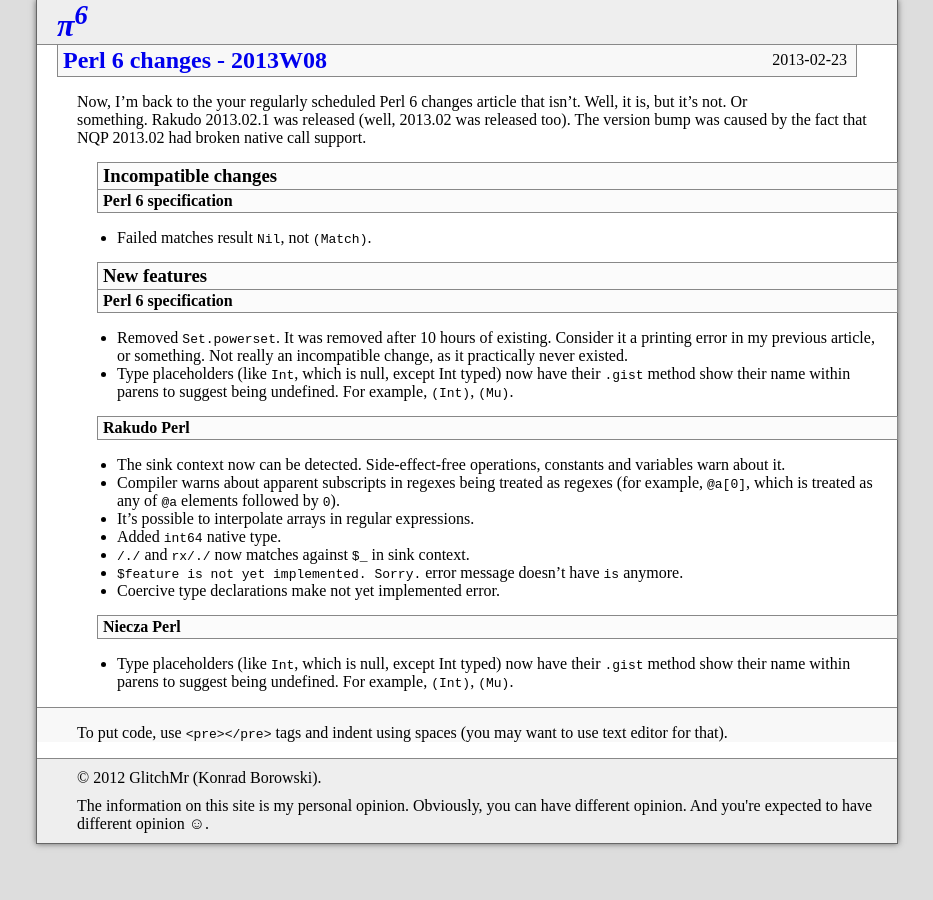
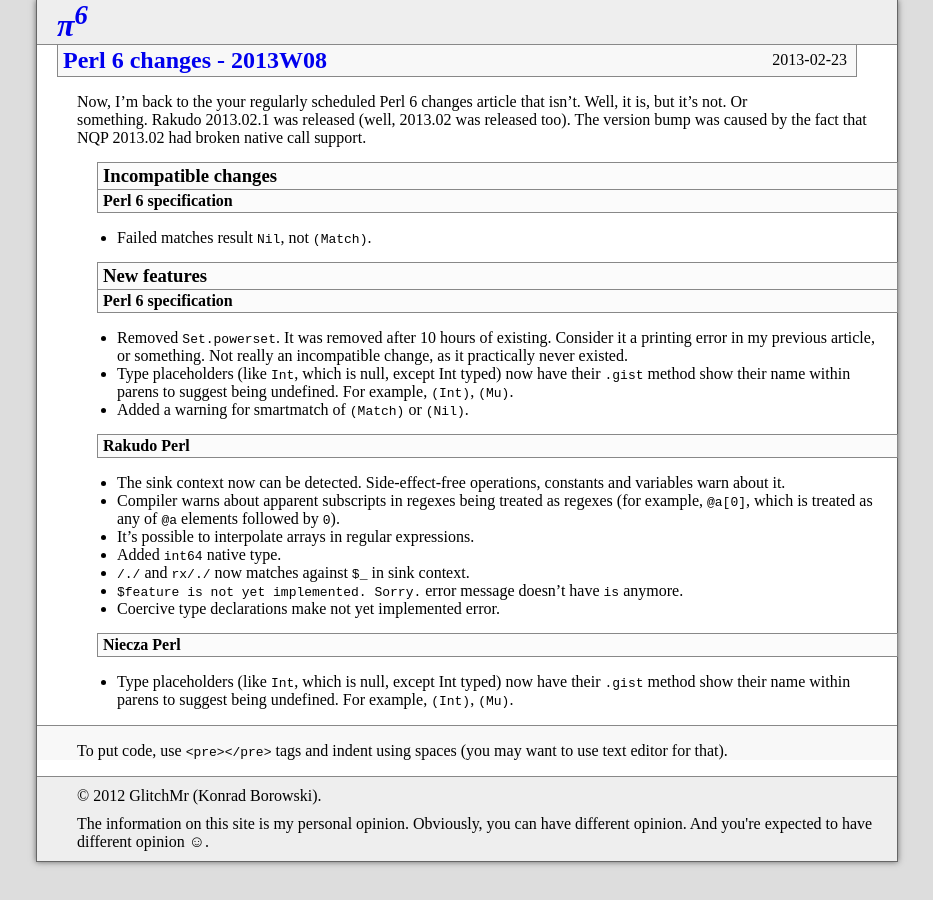
Before and after one commit to KamilaBorowska/old-xfix.github.io, a Jekyll site: the page built from _posts/2013-02-23-perl-6-changes-2013W08.md, in a window 1280 px wide. Shown: the whole page, without its empty margins (173-1106 px from the left). Built offline with Jekyll 4.4.1, drawn with Linux system fonts in a browser that asks for light colours; comment, search, counter and statistics services are not loaded.

Commit message:
Changes made during uploading of article are fun.

```diff
--- a/_posts/2013-02-23-perl-6-changes-2013W08.md
+++ b/_posts/2013-02-23-perl-6-changes-2013W08.md
@@ -19,6 +19,7 @@
 * Type placeholders (like `Int`, which is null, except Int typed)
   now have their `.gist` method show their name within parens to
   suggest being undefined. For example, `(Int)`, `(Mu)`.
+* Added a warning for smartmatch of `(Match)` or `(Nil)`.
 
 #### Rakudo Perl
 * The sink context now can be detected. Side-effect-free operations,
```
